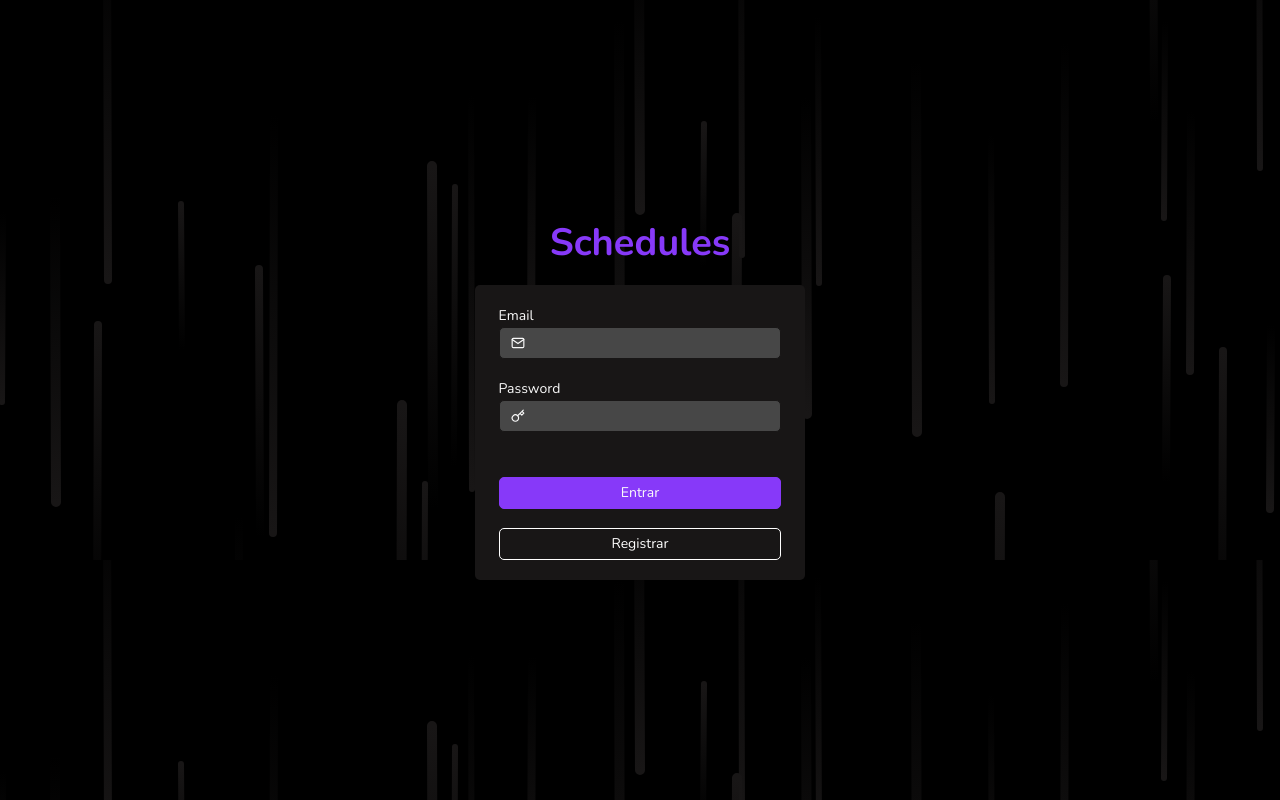
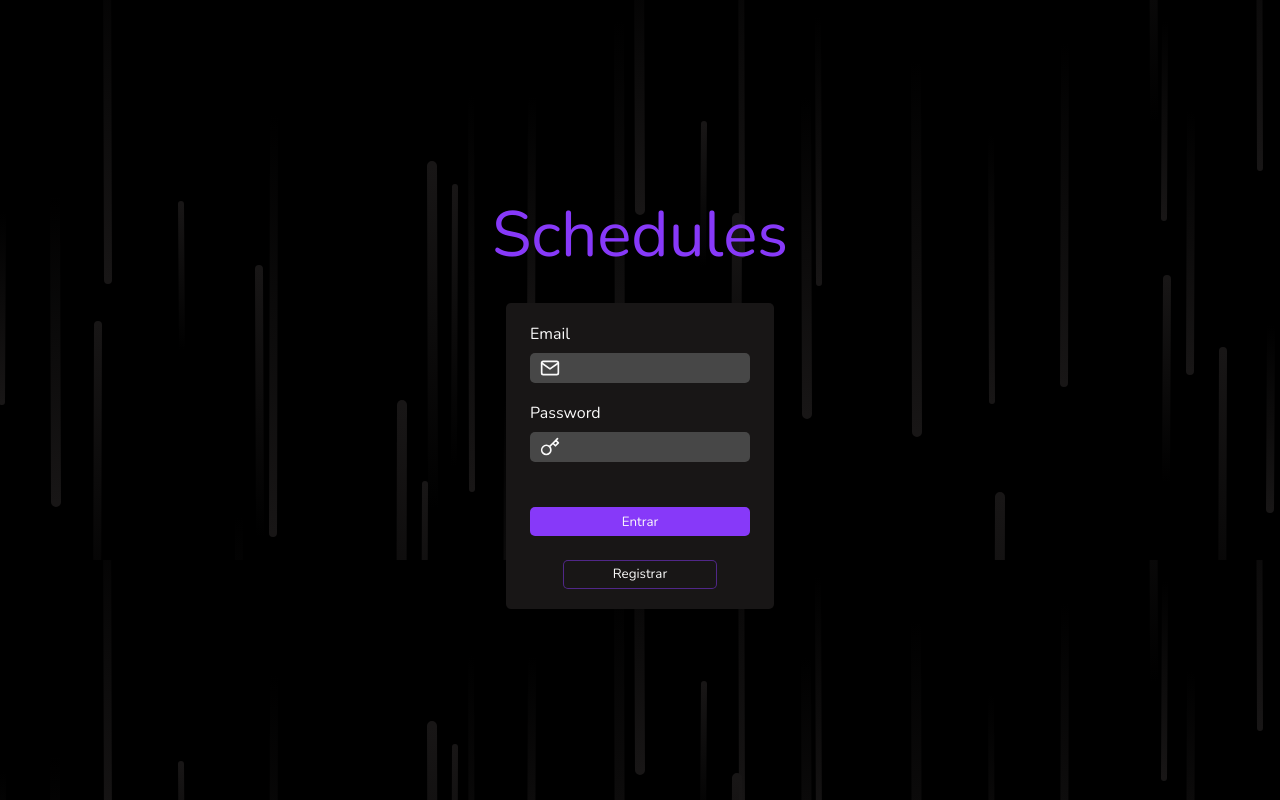
Before and after one commit to MatheusAntonioF/schedule-frontend, a React (Create React App) app: page /sign-in in a window 1280 px wide. Built offline with nearby package versions, Linux system fonts and the light colour scheme.

Commit message:
[FEAT] Fefactor input and button

```diff
--- a/package.json
+++ b/package.json
@@ -14,6 +14,7 @@
     "polished": "^4.1.1",
     "react": "^17.0.2",
     "react-dom": "^17.0.2",
+    "react-hooks-form": "^2.0.1",
     "react-icons": "^4.2.0",
     "react-router-dom": "^5.2.0",
     "react-scripts": "4.0.3",
--- a/src/components/Button/index.tsx
+++ b/src/components/Button/index.tsx
@@ -1,10 +1,24 @@
-import { ButtonProps } from 'antd';
 import React from 'react';
 
 import { StyledButton } from './styles';
 
-const Button: React.FC<ButtonProps> = ({ children, ...rest }) => {
-  return <StyledButton {...rest}>{children}</StyledButton>;
+export interface IButtonProps
+  extends React.ButtonHTMLAttributes<HTMLButtonElement> {
+  width?: string;
+  ghost?: boolean;
+}
+
+const Button: React.FC<IButtonProps> = ({
+  width = '100%',
+  children,
+  ghost,
+  ...rest
+}) => {
+  return (
+    <StyledButton ghost={ghost} width={width} {...rest}>
+      {children}
+    </StyledButton>
+  );
 };
 
 export { Button };
--- a/src/components/Button/styles.ts
+++ b/src/components/Button/styles.ts
@@ -1,24 +1,43 @@
 import styled, { css } from 'styled-components';
 
-import { darken } from 'polished';
+import { darken, transparentize } from 'polished';
+import { IButtonProps } from '.';
 
-import { Button } from 'antd';
+const ghostButtonStyle = css`
+  ${({ theme: { pallete } }) => css`
+    background: inherit;
 
-export const StyledButton = styled(Button)`
-  background: ${({ theme: { pallete } }) => pallete.primary.main};
-  border-color: ${({ theme: { pallete } }) => pallete.primary.main};
+    border: 1.1px solid ${transparentize(0.5, pallete.primary.main)};
 
-  color: ${({ theme: { pallete } }) => pallete.text.main};
+    &:hover {
+      background: inherit;
+      transform: scale(1.1);
+    }
+  `}
+`;
 
+export const StyledButton = styled.button<IButtonProps>`
   border-radius: 5px;
+  height: 1.8rem;
+  border: none;
+
+  width: ${({ width }) => width};
+  cursor: pointer;
+
+  transition: all 200ms ease-in-out;
+
+  ${({ theme: { pallete } }) => css`
+    background: ${pallete.primary.main};
+    color: ${pallete.text.main};
+  `};
 
   &:hover {
     ${({ theme: { pallete } }) => css`
       background: ${darken(0.2, pallete.primary.main)};
 
-      color: ${pallete.text.main};
-
-      border-color: ${darken(0.2, pallete.primary.main)};
+      transform: scale(1.1);
     `};
   }
+
+  ${({ ghost }) => ghost && ghostButtonStyle}
 `;
--- a/src/components/Form/Input/index.tsx
+++ b/src/components/Form/Input/index.tsx
@@ -1,20 +1,29 @@
 import React from 'react';
 
-import { InputProps } from 'antd';
+import { IconBaseProps } from 'react-icons/lib';
 
-import { StyledInput, Container } from './styles';
+import { Wrapper, ContainerInput, StyledInput } from './styles';
 
-interface ICustomProps extends InputProps {
+interface ICustomProps extends React.InputHTMLAttributes<HTMLInputElement> {
   label: string;
   name: string;
+  icon?: React.ComponentType<IconBaseProps>;
 }
 
-const Input: React.FC<ICustomProps> = ({ label, name, ...rest }) => {
+const Input: React.FC<ICustomProps> = ({
+  label,
+  name,
+  icon: Icon,
+  ...rest
+}) => {
   return (
-    <Container>
+    <Wrapper>
       <label htmlFor={name}>{label}</label>
-      <StyledInput name={name} {...rest} />
-    </Container>
+      <ContainerInput>
+        {Icon && <Icon size={20} />}
+        <StyledInput {...rest} name={name} />
+      </ContainerInput>
+    </Wrapper>
   );
 };
 
--- a/src/components/Form/Input/styles.ts
+++ b/src/components/Form/Input/styles.ts
@@ -1,47 +1,60 @@
 import styled, { css } from 'styled-components';
 
-import { Input } from 'antd';
+export const Wrapper = styled.div`
+  display: flex;
+  flex-direction: column;
 
-export const Container = styled.div`
   width: 100%;
-  height: auto;
 
-  label {
+  > label {
     color: ${({ theme: { pallete } }) => pallete.text.main};
+    margin-bottom: 0.5rem;
+  }
+
+  label,
+  svg {
+    transition: all 200ms ease-in-out;
   }
 
   &:focus-within {
-    svg {
-      color: ${({ theme: { pallete } }) => pallete.primary.main};
-    }
-
-    label {
-      color: ${({ theme: { pallete } }) => pallete.primary.main};
-    }
+    ${({ theme: { pallete } }) => css`
+      > label {
+        color: ${pallete.primary.main};
+      }
+      svg {
+        color: ${pallete.primary.main};
+      }
+    `};
   }
 `;
 
-const sharedStyles = css`
-  background: ${({ theme: { pallete } }) => pallete.darker.light};
-  color: ${({ theme: { pallete } }) => pallete.text.main};
-  border-color: ${({ theme: { pallete } }) => pallete.darker.main};
-`;
+export const ContainerInput = styled.div`
+  display: flex;
+  align-items: center;
 
-export const StyledInput = styled(Input)`
-  ${sharedStyles}
-
-  input {
-    ${sharedStyles}
-  }
+  padding: 5px 10px;
 
   border-radius: 5px;
 
-  &:focus,
-  &:hover {
-    border-color: ${({ theme: { pallete } }) => pallete.primary.main};
+  ${({ theme: { pallete } }) => css`
+    background: ${pallete.darker.light};
+    color: ${pallete.text.main};
+    border-color: ${pallete.darker.main};
+  `};
+`;
+
+export const StyledInput = styled.input`
+  padding-left: 5px;
+
+  &:-internal-autofill-selected {
+    background-color: ${({ theme: { pallete } }) =>
+      pallete.darker.light} !important;
   }
 
-  &::placeholder {
-    color: ${({ theme: { pallete } }) => pallete.text.main};
-  }
+  color: ${({ theme: { pallete } }) => pallete.text.main};
+
+  background: ${({ theme: { pallete } }) => pallete.darker.light} !important;
+
+  outline: 0;
+  border: 0;
 `;
--- a/src/components/Form/styles.ts
+++ b/src/components/Form/styles.ts
@@ -15,7 +15,7 @@ export const StyledForm = styled.form`
     align-items: center;
     justify-content: space-around;
 
-    margin-top: 1.6rem;
+    margin: 1.6rem 0rem 1.5rem;
 
     width: 100%;
   }
--- a/src/pages/Auth/SignIn/index.tsx
+++ b/src/pages/Auth/SignIn/index.tsx
@@ -1,6 +1,4 @@
 import React from 'react';
-
-import { Typography } from 'antd';
 
 import { FiMail, FiKey } from 'react-icons/fi';
 
@@ -8,9 +6,7 @@ import { Input } from '../../../components/Form/Input';
 import { Form } from '../../../components/Form';
 import { Button } from '../../../components/Button';
 
-import { Wrapper, Container } from './styles';
-
-const { Title } = Typography;
+import { Wrapper, Title, Container } from './styles';
 
 const SignIn: React.FC = () => {
   return (
@@ -18,15 +14,15 @@ const SignIn: React.FC = () => {
       <Title>Schedules</Title>
       <Container>
         <Form>
-          <Input label="Email" name="mail" prefix={<FiMail />} />
+          <Input label="Email" name="mail" type="email" icon={FiMail} />
 
-          <Input label="Password" name="mail" prefix={<FiKey />} />
+          <Input label="Password" name="mail" type="password" icon={FiKey} />
 
           <div className="button-group">
-            <Button block>Entrar</Button>
+            <Button>Entrar</Button>
           </div>
         </Form>
-        <Button block ghost>
+        <Button width="70%" ghost>
           Registrar
         </Button>
       </Container>
--- a/src/pages/Auth/SignIn/styles.ts
+++ b/src/pages/Auth/SignIn/styles.ts
@@ -18,7 +18,17 @@ export const Wrapper = styled.div`
   }
 `;
 
+export const Title = styled.h1`
+  font-size: 4rem;
+  font-weight: 400;
+  margin-bottom: 1.5rem;
+`;
+
 export const Container = styled.main`
+  display: flex;
+  flex-direction: column;
+  align-items: center;
+
   padding: 1.25rem 1.5rem;
 
   background: ${({ theme: { pallete } }) => pallete.darker.main};
--- a/src/styles/index.tsx
+++ b/src/styles/index.tsx
@@ -1,6 +1,4 @@
 import React from 'react';
-
-import 'antd/dist/antd.css';
 
 import { ThemeProvider } from 'styled-components';
 
```
Also changed, not shown: 1 other file (tests, documents, lock files or other folders).
